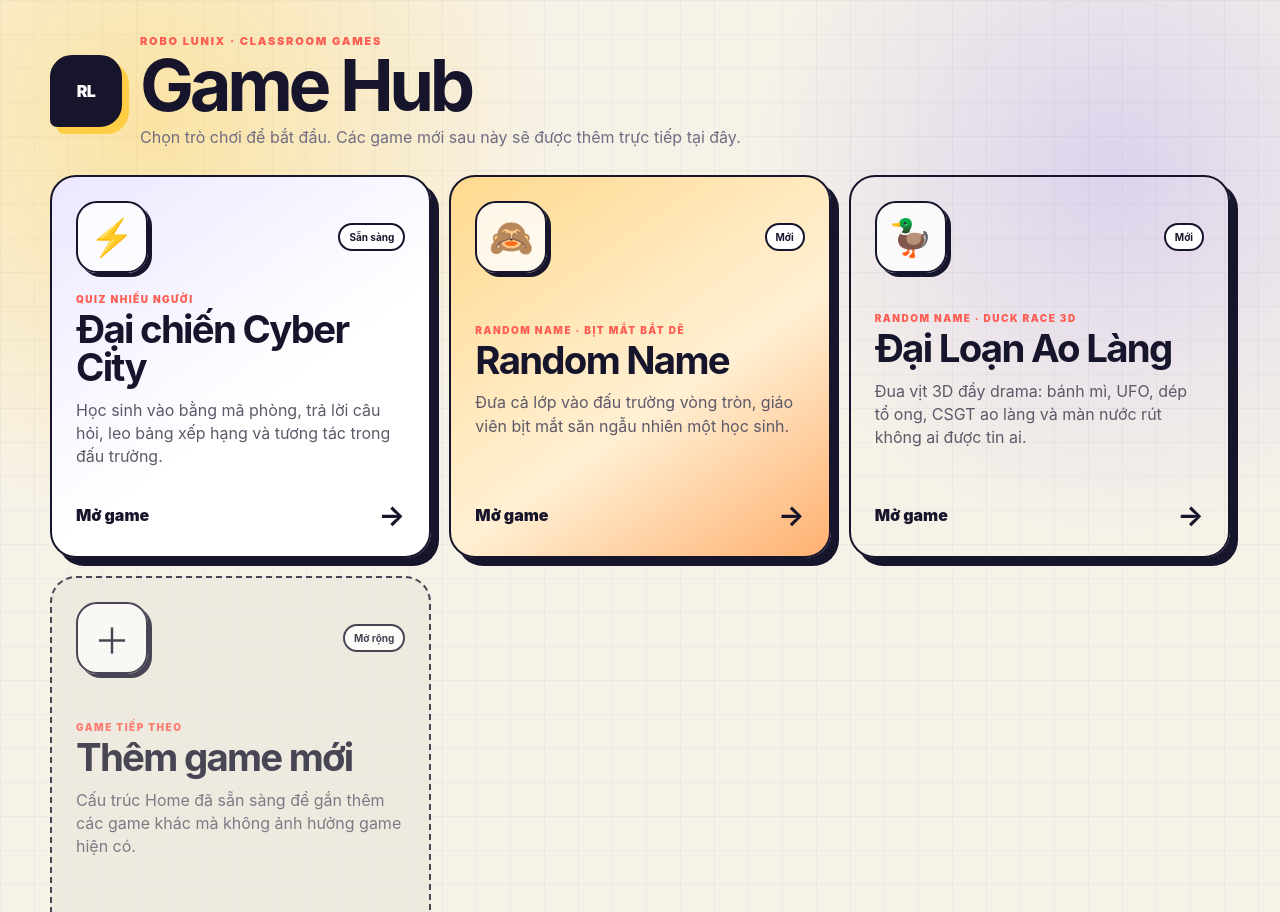
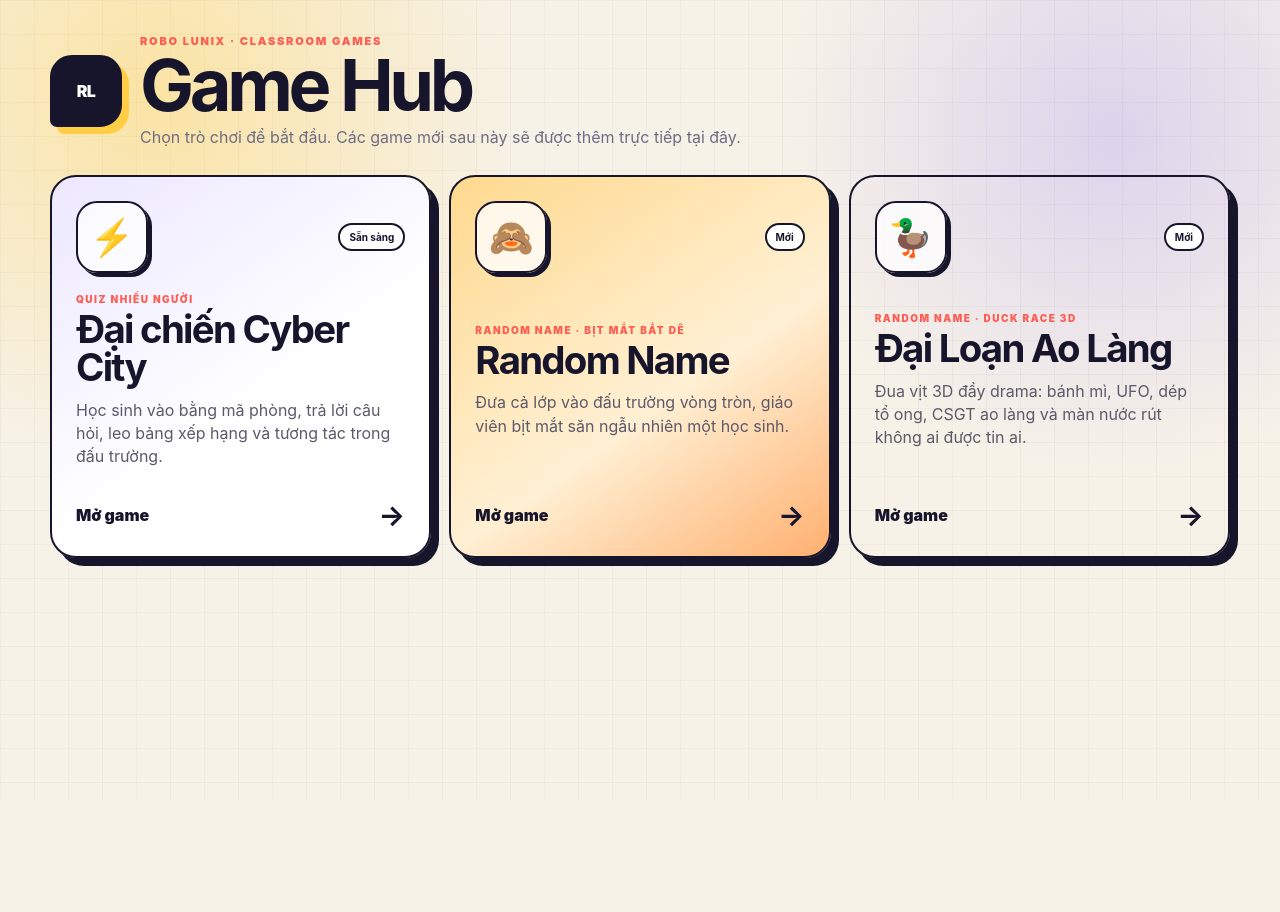
Before and after one commit to VanLung/Mini-Game, a Next.js app: page / in a window 1280 px wide. Shown: the top 912 px of the page. After the commit the page ends 800 px from the top, so only its background shows below. Built offline with nearby package versions, Linux system fonts and the light colour scheme.

Commit message:
refactor: keep Game Hub focused on playable games

```diff
--- a/app/page.tsx
+++ b/app/page.tsx
@@ -59,18 +59,6 @@ export default function Home() {
             </Link>
           ))}
 
-          <article className="hub-card future" aria-label="Vị trí dành cho trò chơi mới">
-            <div className="hub-card-top">
-              <span className="hub-card-icon" aria-hidden="true">＋</span>
-              <b>Mở rộng</b>
-            </div>
-            <div className="hub-card-copy">
-              <p>GAME TIẾP THEO</p>
-              <h2>Thêm game mới</h2>
-              <span>Cấu trúc Home đã sẵn sàng để gắn thêm các game khác mà không ảnh hưởng game hiện có.</span>
-            </div>
-            <div className="hub-card-action muted">Game Hub có thể mở rộng</div>
-          </article>
         </div>
       </section>
     </main>
```
